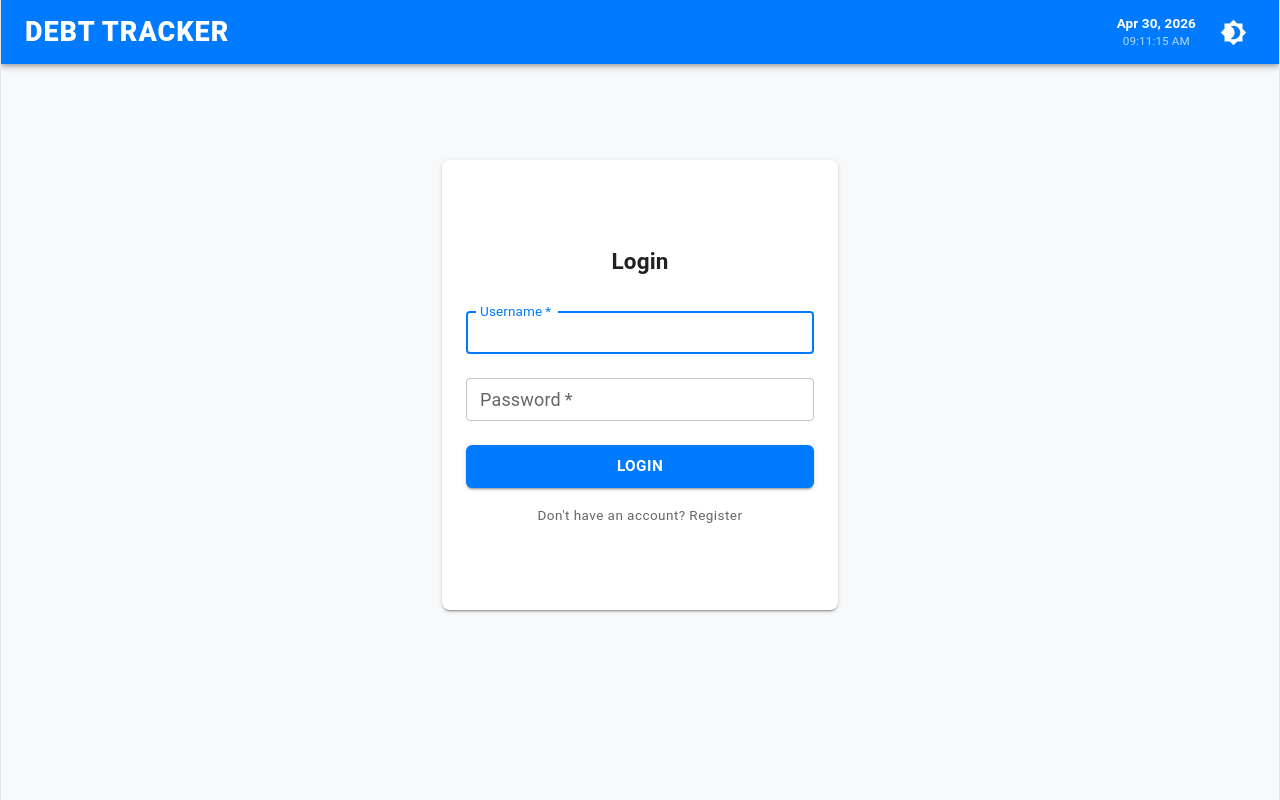
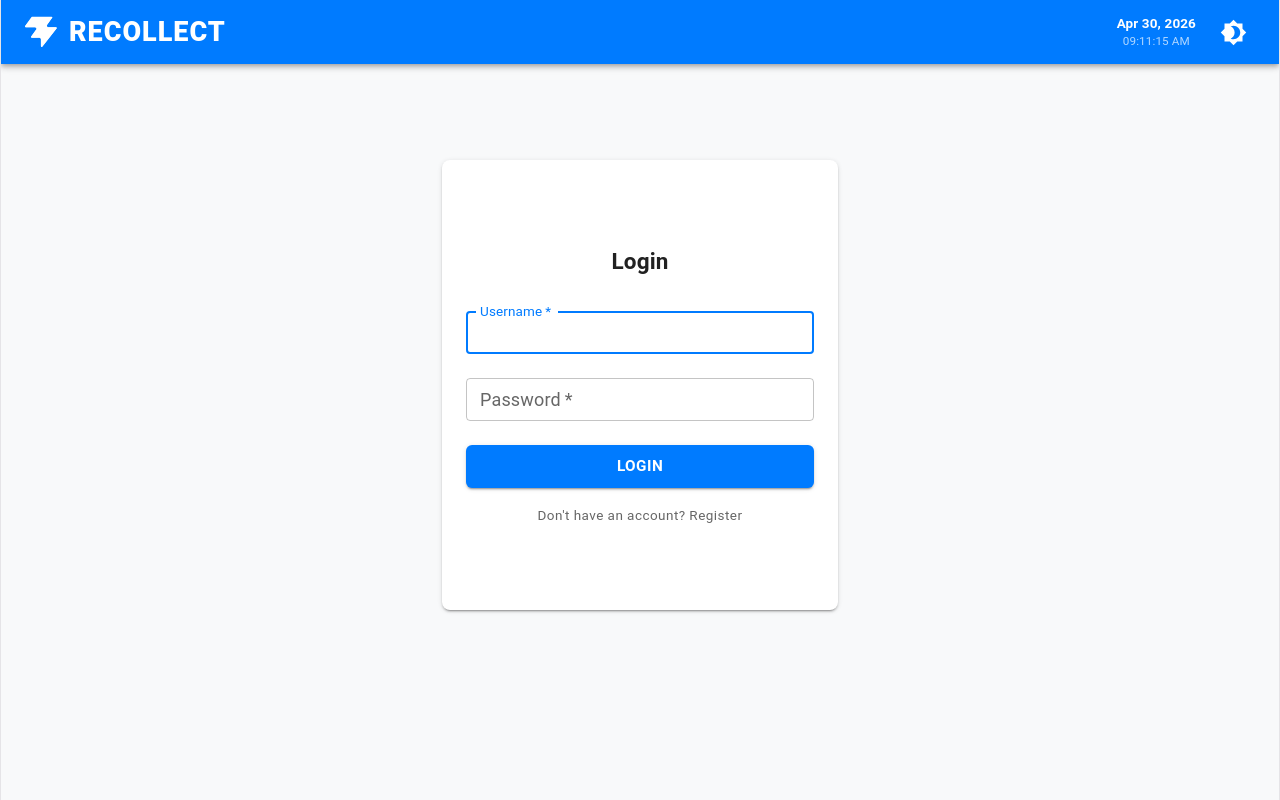
Before and after one commit to anamaricriscaravana/debt-tracker, a React (Vite) app in the folder frontend/: page / in a window 1280 px wide. Built offline with nearby package versions, Linux system fonts and the light colour scheme.

Commit message:
feat: update branding to ReCollect and add favicon logo to navbar

```diff
--- a/frontend/src/App.jsx
+++ b/frontend/src/App.jsx
@@ -113,15 +113,32 @@ function App() {
           }}>
 
             {/* --- Application Branding --- */}
-            <Typography variant="h5" sx={{
-              fontWeight: '900',
-              letterSpacing: '1px',
-              color: '#fff',
-              textAlign: 'center',
-              width: { xs: '100%', md: 'auto' }
+            <Box sx={{
+              display: 'flex',
+              alignItems: 'center',
+              gap: 1.5,
+              width: { xs: '100%', md: 'auto' },
+              justifyContent: { xs: 'center', md: 'flex-start' }
             }}>
-              DEBT TRACKER
-            </Typography>
+              {/* Favicon / Logo Image */}
+              <img
+                src="/favicon.svg"
+                alt="Logo"
+                style={{
+                  width: '32px',
+                  height: '32px',
+                  filter: 'brightness(0) invert(1)'
+                }}
+              />
+              <Typography variant="h5" sx={{
+                fontWeight: '900',
+                letterSpacing: '1px',
+                color: '#fff',
+                textTransform: 'uppercase'
+              }}>
+                ReCollect
+              </Typography>
+            </Box>
 
             {/* --- Dynamic Stats & Clock Section --- */}
             <Box sx={{
```
